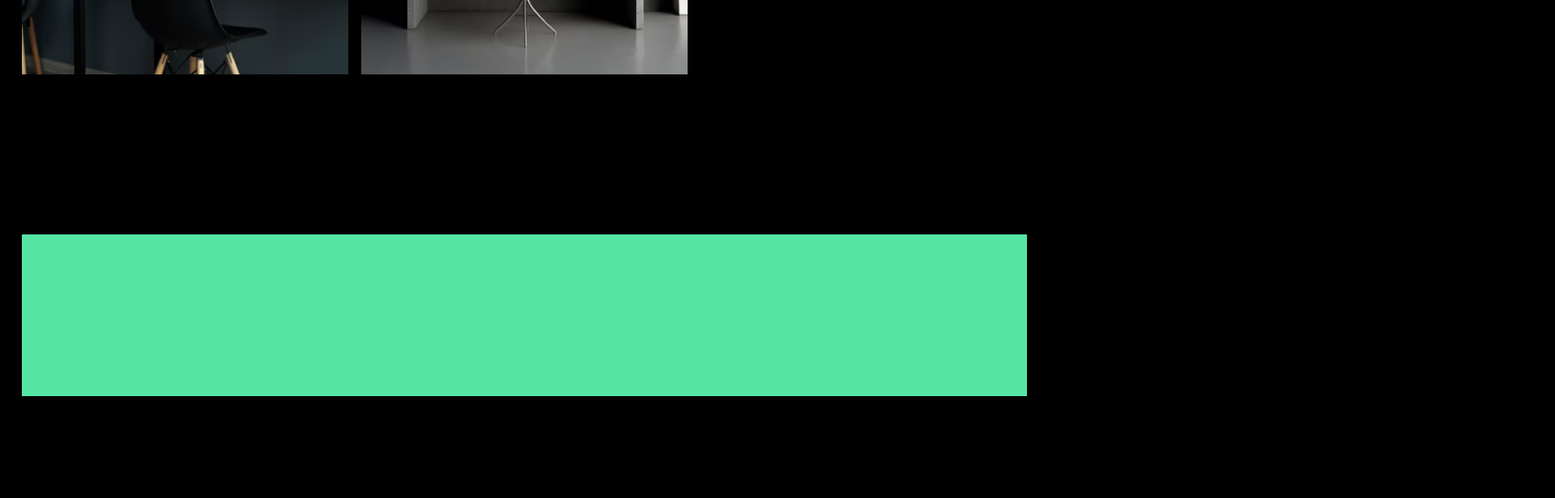
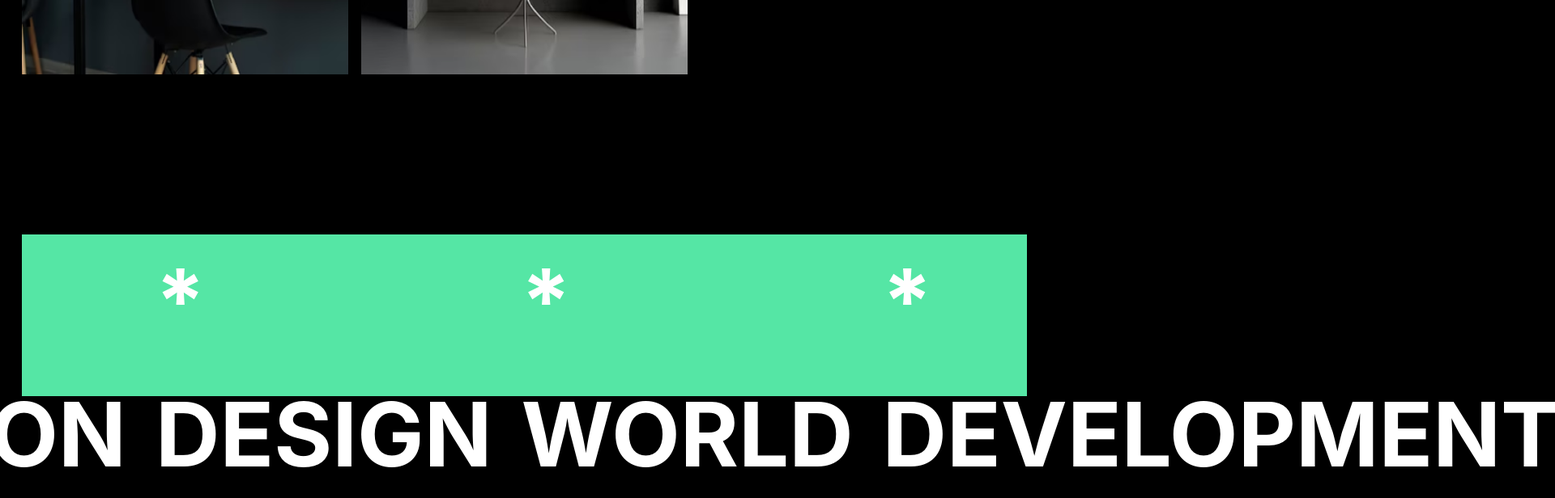
Before and after one commit to afrojaakter032/personal-website-react, a React (Create React App) app: page / in a window 1280 px wide. Shown: the part 4768-5384 px from the top of the page at 81% size, 1920 px wide, since content can reach past the window. Before the commit the page ends 5312 px from the top, so only its background shows below. Built offline with nearby package versions, Linux system fonts and the light colour scheme; some icons are missing.

Commit message:
slider modify

```diff
--- a/public/assets/css/main.css
+++ b/public/assets/css/main.css
@@ -176,22 +176,26 @@ body {
 
 /* recent-protfolio-section  */
 
-/* .protfolio-gallery-slider {
+.protfolio-gallery-slider {
     background-color: var(--primary);
     height: 200px;
     width: 100%;
-} */
+}
 
-marquee {
+/* marquee {
     width: 100%;
     height: 200px;
     background-color: var(--primary);
 
-}
-
-marquee ul li {
-    text-decoration: none;
-    font-size: 50px;
-    font-weight: 800;
+} */
+.protfolio-slider-content ul {
+    list-style: none;
 
 }
+.protfolio-slider-content ul li {
+    font-size: 110px;
+    font-weight: 700;
+    text-transform: uppercase;
+    padding-left: 20px;
+
+}
--- a/src/pages/Home/_RecentProtfolio.js
+++ b/src/pages/Home/_RecentProtfolio.js
@@ -37,24 +37,25 @@ function RecentProtfolio() {
                         </div>
                         <div className="row py-5">
                             <div className="container">
+                                <div className="protfolio-gallery-slider">
                                     <div className="col-lg-12">
-                                    <div className="marquee_animi">
                                     <div className="mt-150">
-                                        <marquee direction="scroll">
-                                            <ul className="d-flex align-items-center justify-content-center gap-3">
+                                            {/* <marquee direction="scroll"> */}
+                                                <div className="protfolio-slider-content">
+                                                    <ul className="  d-flex align-items-center justify-content-center gap-3">
                                                         <li>* PHP</li>
                                                         <li>* Pyrhon</li>
                                                         <li>* design</li>
                                                         <li>* world</li>
                                                         <li>* Development</li>
                                                     </ul>
-                                        </marquee>
+                                                </div>
+                                            {/* </marquee> */}
                                             </div>
                                     </div>
                                 </div>
 
                             </div>
-
                         </div>
                     </div>
                 </div>
```
Lines whose indentation alone changed are shown as unchanged.
